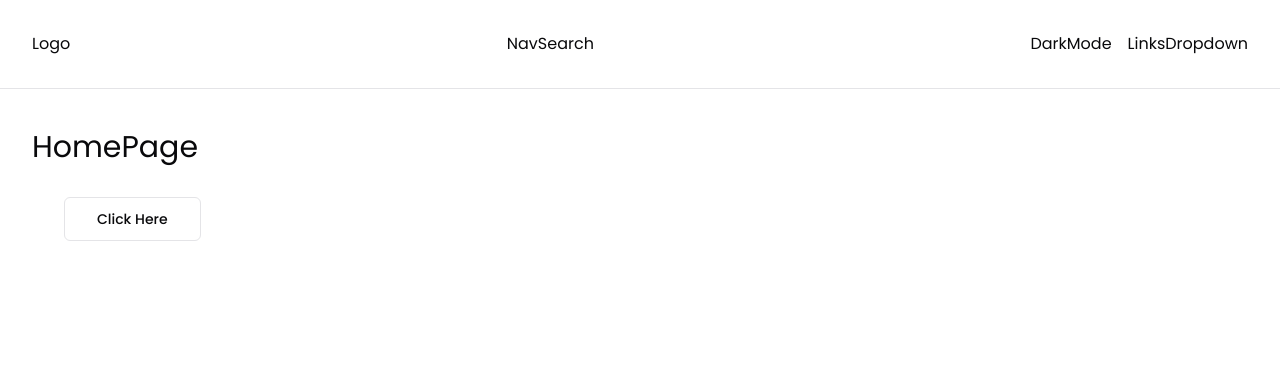
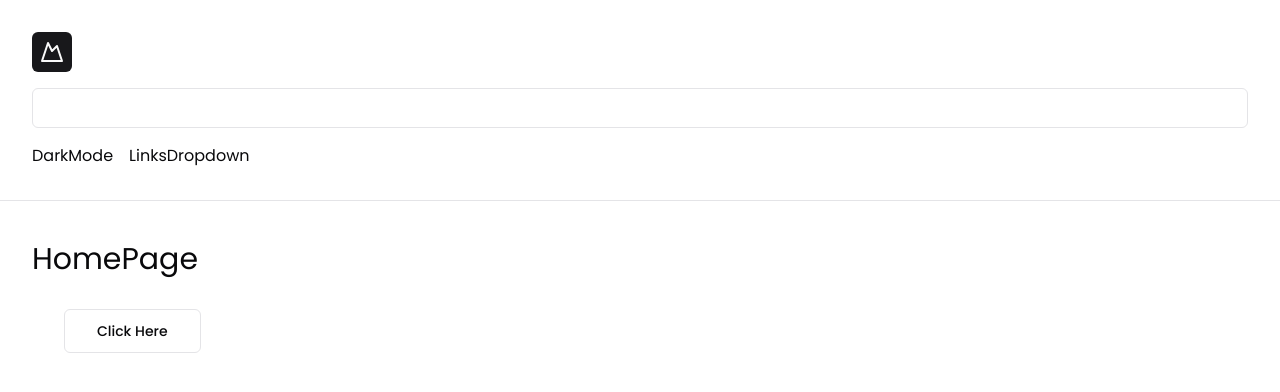
Before and after one commit to Nimira43/Advanced-Animations, a Next.js app: page / in a window 1280 px wide. Shown: the top 392 px of the page. Built offline with nearby package versions, Linux system fonts and the light colour scheme.

Commit message:
Brought in Logo and Search bar

```diff
--- a/components/navbar/Logo.tsx
+++ b/components/navbar/Logo.tsx
@@ -1,6 +1,14 @@
+import Link from "next/link"
+import { LuMountain } from "react-icons/lu"
+import { Button } from "../ui/button"
+
 function Logo() {
     return (
-        <div>Logo</div>
+        <Button size='icon' asChild>
+            <Link href='/'>
+                <LuMountain className='w-6 h-6' />
+            </Link>
+        </Button>
     )
 }
 export default Logo
--- a/components/navbar/NavSearch.tsx
+++ b/components/navbar/NavSearch.tsx
@@ -1,6 +1,8 @@
+import { Input } from "../ui/input"
+
 function NavSearch() {
     return (
-        <div>NavSearch</div>
+        <Input type='text' />
     )
 }
 export default NavSearch
--- a/package.json
+++ b/package.json
@@ -26,6 +26,7 @@
     "react": "^18",
     "react-day-picker": "^8.10.1",
     "react-dom": "^18",
+    "react-icons": "^5.2.1",
     "tailwind-merge": "^2.3.0",
     "tailwindcss-animate": "^1.0.7"
   },
```
Also changed, not shown: 1 other file (tests, documents, lock files or other folders).
